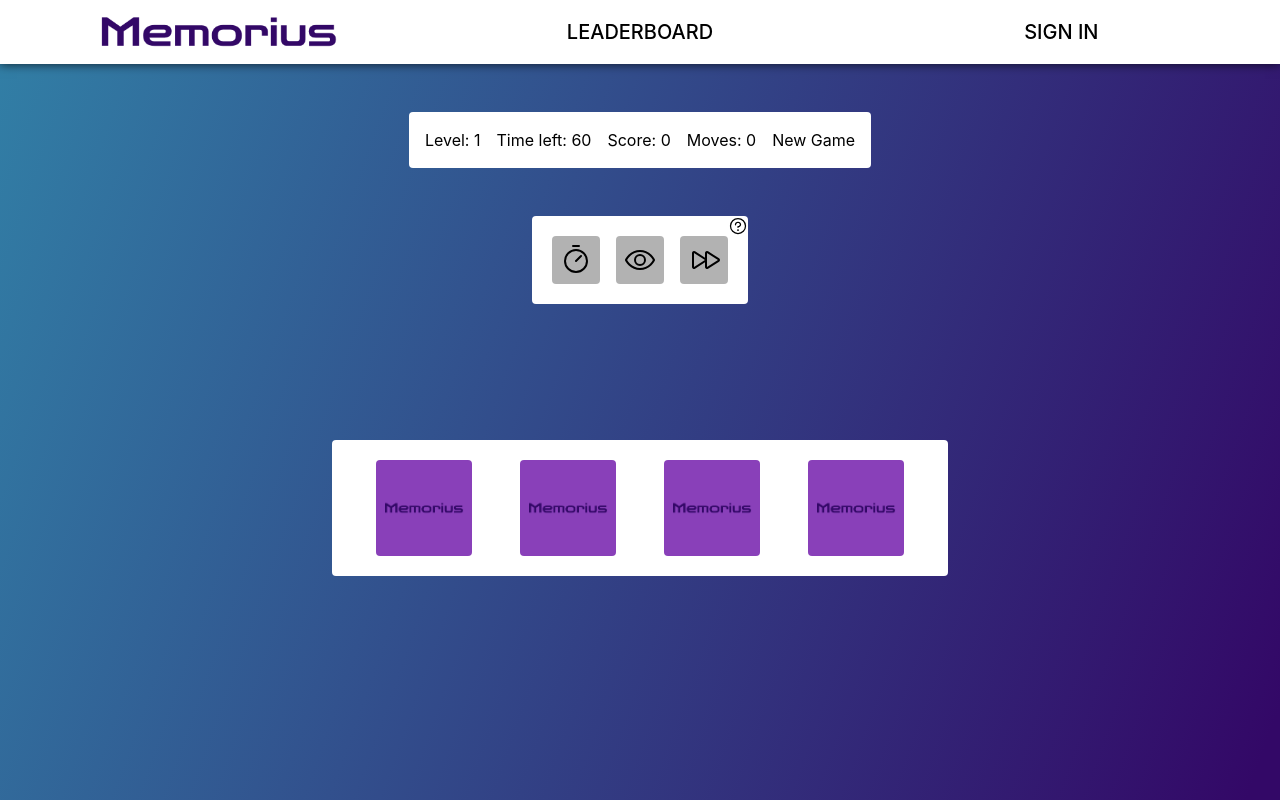
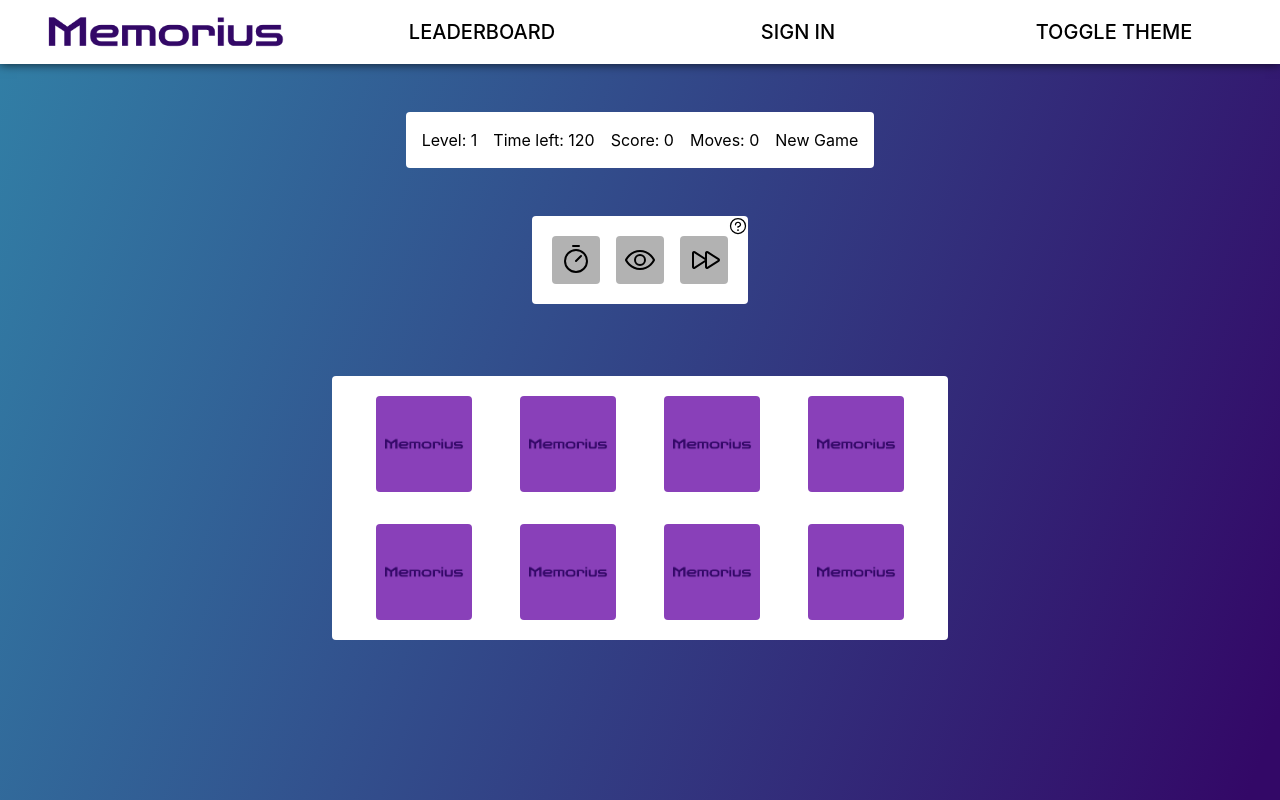
Before and after one commit to KkarliskK/memorius, a React (Vite) app in the folder frontend/: page /gamewindow in a window 1280 px wide. Built offline with nearby package versions, Linux system fonts and the light colour scheme; no server answers.

Commit message:
viss slikti

```diff
--- a/frontend/src/components/DataCar.js
+++ b/frontend/src/components/DataCar.js
@@ -107,6 +107,65 @@
         img: "https://upload.wikimedia.org/wikipedia/commons/1/13/Kia-logo.png",
         matched: false,
     },
-
+    {
+        id: 19,
+        name: "ford",
+        img: "https://e7.pngegg.com/pngimages/508/395/png-clipart-cars-logo-brands-cars-logo-brands.png",
+        matched: false,
+    },
+    {
+        id: 20,
+        name: "ford",
+        img: "https://e7.pngegg.com/pngimages/508/395/png-clipart-cars-logo-brands-cars-logo-brands.png",
+        matched: false,
+    },
+    {
+        id: 21,
+        name: "audi",
+        img: "https://www.freepnglogos.com/uploads/audi-logo-28.png",
+        matched: false,
+    },
+    {
+        id: 22,
+        name: "audi",
+        img: "https://www.freepnglogos.com/uploads/audi-logo-28.png",
+        matched: false,
+    },
+    {
+        id: 23,
+        name: "vw",
+        img: "https://i.pinimg.com/originals/a3/45/66/a34566c7b7457245769385c8d40e93dd.png",
+        matched: false,
+    },
+    {
+        id: 24,
+        name: "vw",
+        img: "https://i.pinimg.com/originals/a3/45/66/a34566c7b7457245769385c8d40e93dd.png",
+        matched: false,
+    },
+    {
+        id: 25,
+        name: "buggati",
+        img: "https://pngimg.com/uploads/bugatti_logo/bugatti_logo_PNG14.png",
+        matched: false,
+    },
+    {
+        id: 26,
+        name: "buggati",
+        img: "https://pngimg.com/uploads/bugatti_logo/bugatti_logo_PNG14.png",
+        matched: false,
+    },
+    {
+        id: 27,
+        name: "ferrari",
+        img: "https://i.pinimg.com/originals/cd/36/19/cd3619f9e171f176bf0774017147170d.png",
+        matched: false,
+    },
+    {
+        id: 28,
+        name: "ferrari",
+        img: "https://i.pinimg.com/originals/cd/36/19/cd3619f9e171f176bf0774017147170d.png",
+        matched: false,
+    },
 ];
 export default Data;
--- a/frontend/src/components/Header.jsx
+++ b/frontend/src/components/Header.jsx
@@ -12,6 +12,11 @@
     useEffect(() => {
         setIsLoggedIn(Boolean(Cookies.get('token')));
     }, [Cookies.get('token')]);
+
+    function toggleTheme() {
+      document.body.classList.toggle('dark');
+      document.documentElement.classList.toggle('dark');
+    }
 
 
   return (
@@ -62,6 +67,9 @@
             </Link>
           )}
         </div>
+        <div className={`flex justify-center items-center p-0 flex w-1/3 ${css.headerElement}`}>
+          <button className={`uppercase`} onClick={toggleTheme}>Toggle theme</button>
+        </div>
       </div>
     </>
   );
--- a/frontend/src/style/App.css
+++ b/frontend/src/style/App.css
@@ -33,6 +33,12 @@
 
 }
 
+body.dark, html.dark{
+  background-image: radial-gradient( circle 705px at 3.8% 26.2%,  rgba(227,229,255,1) 0%, rgba(135,145,255,1) 100.2% );
+  background-size: 200% 200%;
+  animation: gradient 15s ease infinite;
+}
+
 
 /* Hide scrollbar for Chrome, Safari and Opera */
 ::-webkit-scrollbar {
--- a/frontend/src/view/GameWindow.jsx
+++ b/frontend/src/view/GameWindow.jsx
@@ -32,12 +32,13 @@
     const [coins, setCoins] = useState(0);
     const [won, setWon] = useState(false);
     const [matchedPairs, setMatchedPairs] = useState(0);
-    const [timeLeft, setTimeLeft] = useState(60);
+    const [timeLeft, setTimeLeft] = useState(120);
     const [timerStarted, setTimerStarted] = useState(false);
-    const [initialTime, setInitialTime] = useState(60);
+    const [initialTime, setInitialTime] = useState(120);
     const {username} = useParams();
     const [showConfetti, setShowConfetti] = useState(false);
     const [playSound, setPlaySound] = useState(false);
+    const [gameStarted, setGameStarted] = useState(false);
 
     const SCORE_PER_PAIR = 100; // Score earned per matched pair
     const SCORE_PER_MOVE = 10;   // Score deduction per move
@@ -52,27 +53,31 @@
     }
 
     useEffect(() => {
-        const initialTime = 60 - (level - 1) * 5;
+        const initialTime = 120 - (level - 1) * 5;
         setTimeLeft(initialTime);
         setInitialTime(initialTime);
         const numPairs = Math.min(level * 2, 20);
         setTotalPairs(numPairs);
-        generateCards(numPairs);
+        generateCards(numPairs * 2);
     }, [level]);
 
     useEffect(() => {
-        if (matchedPairs === totalPairs) {
+        if (gameStarted && matchedPairs === totalPairs) {
             setWon(true);
             setPlaySound(true);
             setShowConfetti(true);
         }
-    }, [matchedPairs, totalPairs]);
+    }, [gameStarted, matchedPairs, totalPairs]);
+
+
 
 
     function generateCards(numPairs) {
-        const shuffledCards = shuffleCards(Data, numPairs * 2);
+        const numCards = Math.min(numPairs * 2, 20); // Ensure maximum of 20 cards
+        const shuffledCards = shuffleCards(Data, numCards);
         setCardsArray(shuffledCards);
     }
+
 
     function shuffleCards(cards, numCards) {
         const shuffledCards = cards.slice(0, numCards);
@@ -94,6 +99,10 @@
             setWon(false);
             setScore(0);
             setLevel(1);
+            setTimerStarted(false);
+            setTimeLeft(120);
+            setInitialTime(120);
+            setMatchedPairs(0);
             setPlaySound(false);
             setShowConfetti(false)
         }, 1000);
@@ -105,11 +114,11 @@
             setLevel(level + 1);
             setWon(false);
             setPlaySound(false);
-            setShowConfetti(false)
+            setShowConfetti(false);
             setMoves(0);
             setMatchedPairs(0);
             setTimeout(() => {
-                const numPairs = Math.min((level + 1) * 2, 20);
+                const numPairs = Math.min((level + 1) * 2, 20); // Calculate the number of pairs based on the current level
                 generateCards(numPairs);
             }, 1000);
         } else {
@@ -119,8 +128,11 @@
 
 
 
+
+
     function handleSelectedCards(item) {
         setTimerStarted(true);
+        setGameStarted(true); // Set gameStarted to true when the user selects the first card
         console.log(typeof item);
         if (firstCard !== null && firstCard.id !== item.id) {
             setSecondCard(item);
```
